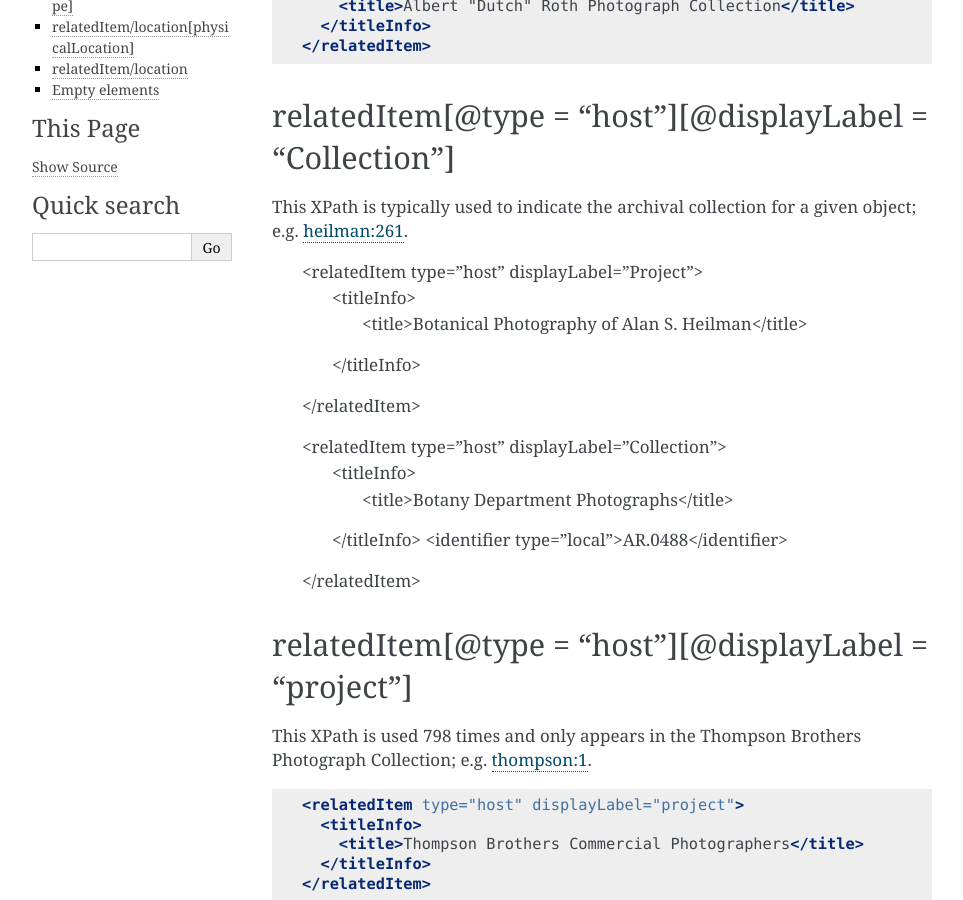
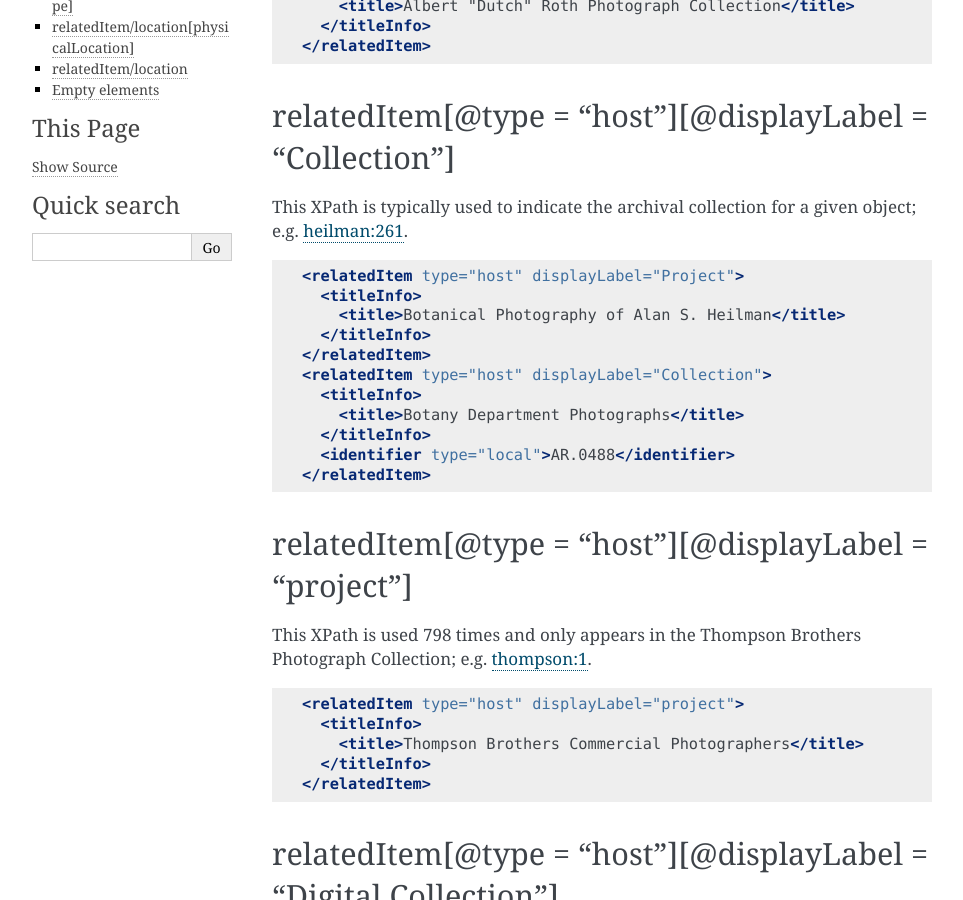
Before and after one commit to UTKcataloging/mods_to_rdf, a Sphinx documentation site: the page built from docs/source/top_level_elements/relatedItem.rst, in a window 1280 px wide and 900 px high, scrolled down 687 px. Shown: the whole window, without its empty margins (148-1111 px from the left). Built offline with Sphinx 7.4.7, drawn with Linux system fonts in a browser that asks for light colours; formulas are drawn with MathJax 3.

Commit message:
Oops. Added missing `code-block`.

```diff
--- a/docs/source/top_level_elements/relatedItem.rst
+++ b/docs/source/top_level_elements/relatedItem.rst
@@ -37,12 +37,13 @@ relatedItem[@type = "host"][@displayLabel = "Collection"]
 
 This XPath is typically used to indicate the archival collection for a given object; e.g. `heilman:261 <https://digital.lib.utk.edu/collections/islandora/object/heilman:261/datastream/MODS/view>`_.
 
+.. code-block:: xml
+
     <relatedItem type="host" displayLabel="Project">
       <titleInfo>
         <title>Botanical Photography of Alan S. Heilman</title>
       </titleInfo>
     </relatedItem>
-
     <relatedItem type="host" displayLabel="Collection">
       <titleInfo>
         <title>Botany Department Photographs</title>
```
